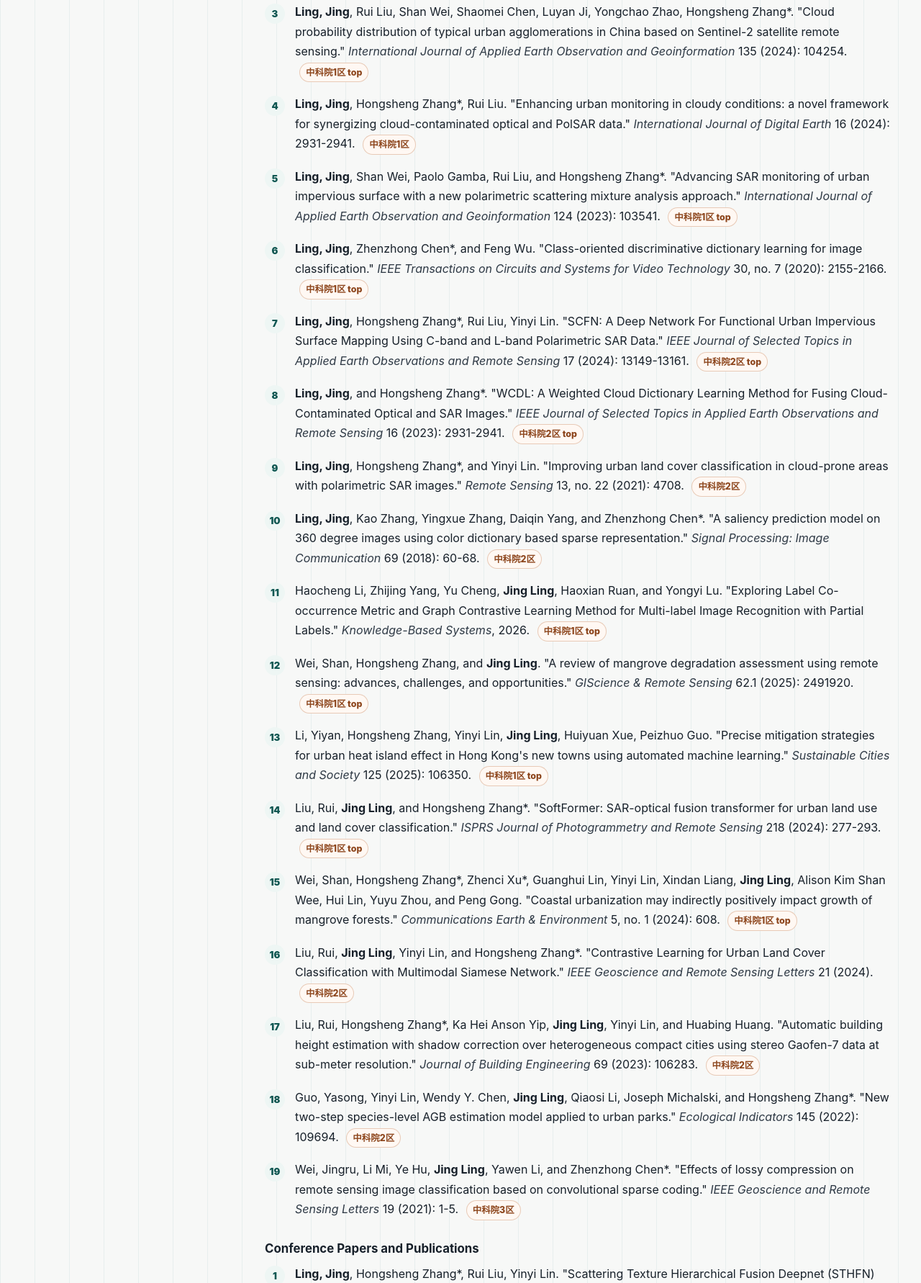
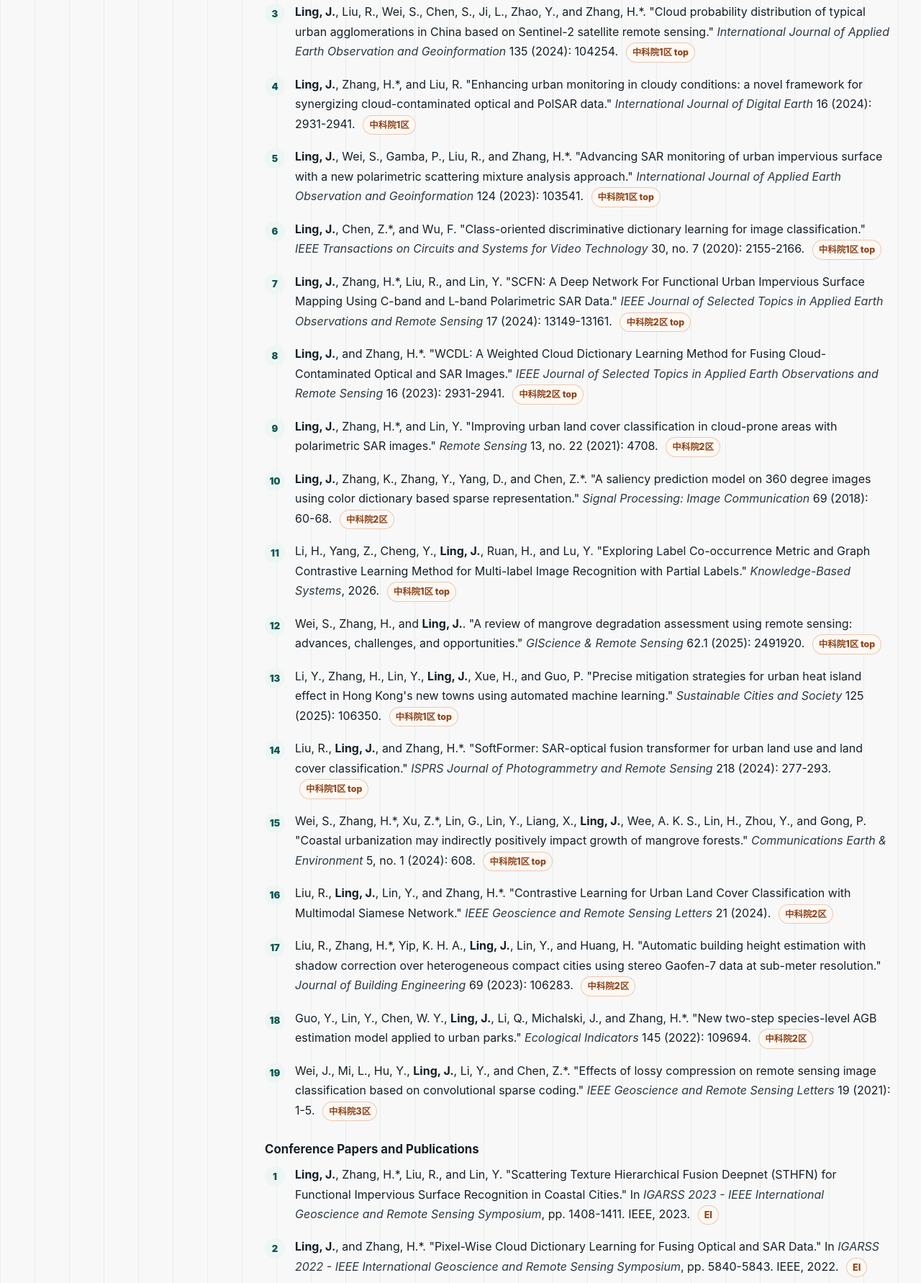
Before and after one commit to JingLING-RS/JingLING-RS.github.io, a plain HTML site: page index.html in a window 1280 px wide. Shown: the part 1581-3363 px from the top of the page at 72% size. Drawn offline with Linux system fonts and the light colour scheme.

Commit message:
Standardize author names across journal and conference publications

```diff
--- a/index.html
+++ b/index.html
@@ -225,109 +225,109 @@
               <span class="tag">中科院1区 top</span>
             </li>
             <li>
-              <strong>Ling, Jing</strong>, Ka Hei Anson Yip, Shan Wei, Ka Ying Sit, Liqun Sun, Qingyan Meng, Na Cong, Jian Lin, Hongsheng Zhang*.
+              <strong>Ling, J.</strong>, Yip, K. H. A., Wei, S., Sit, K. Y., Sun, L., Meng, Q., Cong, N., Lin, J., and Zhang, H.*.
               "Spatial unevenness of rooftop greenness reveals underlying socioeconomic inequality in Hong Kong: A satellite perspective."
               <em>Building and Environment</em> 259 (2024): 111643.
               <span class="tag">中科院1区 top</span>
             </li>
             <li>
-              <strong>Ling, Jing</strong>, Rui Liu, Shan Wei, Shaomei Chen, Luyan Ji, Yongchao Zhao, Hongsheng Zhang*.
+              <strong>Ling, J.</strong>, Liu, R., Wei, S., Chen, S., Ji, L., Zhao, Y., and Zhang, H.*.
               "Cloud probability distribution of typical urban agglomerations in China based on Sentinel-2 satellite remote sensing."
               <em>International Journal of Applied Earth Observation and Geoinformation</em> 135 (2024): 104254.
               <span class="tag">中科院1区 top</span>
             </li>
             <li>
-              <strong>Ling, Jing</strong>, Hongsheng Zhang*, Rui Liu.
+              <strong>Ling, J.</strong>, Zhang, H.*, and Liu, R.
               "Enhancing urban monitoring in cloudy conditions: a novel framework for synergizing cloud-contaminated optical and PolSAR data."
               <em>International Journal of Digital Earth</em> 16 (2024): 2931-2941.
               <span class="tag">中科院1区</span>
             </li>
             <li>
-              <strong>Ling, Jing</strong>, Shan Wei, Paolo Gamba, Rui Liu, and Hongsheng Zhang*.
+              <strong>Ling, J.</strong>, Wei, S., Gamba, P., Liu, R., and Zhang, H.*.
               "Advancing SAR monitoring of urban impervious surface with a new polarimetric scattering mixture analysis approach."
               <em>International Journal of Applied Earth Observation and Geoinformation</em> 124 (2023): 103541.
               <span class="tag">中科院1区 top</span>
             </li>
             <li>
-              <strong>Ling, Jing</strong>, Zhenzhong Chen*, and Feng Wu.
+              <strong>Ling, J.</strong>, Chen, Z.*, and Wu, F.
               "Class-oriented discriminative dictionary learning for image classification."
               <em>IEEE Transactions on Circuits and Systems for Video Technology</em> 30, no. 7 (2020): 2155-2166.
               <span class="tag">中科院1区 top</span>
             </li>
             <li>
-              <strong>Ling, Jing</strong>, Hongsheng Zhang*, Rui Liu, Yinyi Lin.
+              <strong>Ling, J.</strong>, Zhang, H.*, Liu, R., and Lin, Y.
               "SCFN: A Deep Network For Functional Urban Impervious Surface Mapping Using C-band and L-band Polarimetric SAR Data."
               <em>IEEE Journal of Selected Topics in Applied Earth Observations and Remote Sensing</em> 17 (2024): 13149-13161.
               <span class="tag">中科院2区 top</span>
             </li>
             <li>
-              <strong>Ling, Jing</strong>, and Hongsheng Zhang*.
+              <strong>Ling, J.</strong>, and Zhang, H.*.
               "WCDL: A Weighted Cloud Dictionary Learning Method for Fusing Cloud-Contaminated Optical and SAR Images."
               <em>IEEE Journal of Selected Topics in Applied Earth Observations and Remote Sensing</em> 16 (2023): 2931-2941.
               <span class="tag">中科院2区 top</span>
             </li>
             <li>
-              <strong>Ling, Jing</strong>, Hongsheng Zhang*, and Yinyi Lin.
+              <strong>Ling, J.</strong>, Zhang, H.*, and Lin, Y.
               "Improving urban land cover classification in cloud-prone areas with polarimetric SAR images."
               <em>Remote Sensing</em> 13, no. 22 (2021): 4708.
               <span class="tag">中科院2区</span>
             </li>
             <li>
-              <strong>Ling, Jing</strong>, Kao Zhang, Yingxue Zhang, Daiqin Yang, and Zhenzhong Chen*.
+              <strong>Ling, J.</strong>, Zhang, K., Zhang, Y., Yang, D., and Chen, Z.*.
               "A saliency prediction model on 360 degree images using color dictionary based sparse representation."
               <em>Signal Processing: Image Communication</em> 69 (2018): 60-68.
               <span class="tag">中科院2区</span>
             </li>
             <li>
-              Haocheng Li, Zhijing Yang, Yu Cheng, <strong>Jing Ling</strong>, Haoxian Ruan, and Yongyi Lu.
+              Li, H., Yang, Z., Cheng, Y., <strong>Ling, J.</strong>, Ruan, H., and Lu, Y.
               "Exploring Label Co-occurrence Metric and Graph Contrastive Learning Method for Multi-label Image Recognition with Partial Labels."
               <em>Knowledge-Based Systems</em>, 2026.
               <span class="tag">中科院1区 top</span>
             </li>
             <li>
-              Wei, Shan, Hongsheng Zhang, and <strong>Jing Ling</strong>.
+              Wei, S., Zhang, H., and <strong>Ling, J.</strong>.
               "A review of mangrove degradation assessment using remote sensing: advances, challenges, and opportunities."
               <em>GIScience &amp; Remote Sensing</em> 62.1 (2025): 2491920.
               <span class="tag">中科院1区 top</span>
             </li>
             <li>
-              Li, Yiyan, Hongsheng Zhang, Yinyi Lin, <strong>Jing Ling</strong>, Huiyuan Xue, Peizhuo Guo.
+              Li, Y., Zhang, H., Lin, Y., <strong>Ling, J.</strong>, Xue, H., and Guo, P.
               "Precise mitigation strategies for urban heat island effect in Hong Kong's new towns using automated machine learning."
               <em>Sustainable Cities and Society</em> 125 (2025): 106350.
               <span class="tag">中科院1区 top</span>
             </li>
             <li>
-              Liu, Rui, <strong>Jing Ling</strong>, and Hongsheng Zhang*.
+              Liu, R., <strong>Ling, J.</strong>, and Zhang, H.*.
               "SoftFormer: SAR-optical fusion transformer for urban land use and land cover classification."
               <em>ISPRS Journal of Photogrammetry and Remote Sensing</em> 218 (2024): 277-293.
               <span class="tag">中科院1区 top</span>
             </li>
             <li>
-              Wei, Shan, Hongsheng Zhang*, Zhenci Xu*, Guanghui Lin, Yinyi Lin, Xindan Liang, <strong>Jing Ling</strong>, Alison Kim Shan Wee, Hui Lin, Yuyu Zhou, and Peng Gong.
+              Wei, S., Zhang, H.*, Xu, Z.*, Lin, G., Lin, Y., Liang, X., <strong>Ling, J.</strong>, Wee, A. K. S., Lin, H., Zhou, Y., and Gong, P.
               "Coastal urbanization may indirectly positively impact growth of mangrove forests."
               <em>Communications Earth &amp; Environment</em> 5, no. 1 (2024): 608.
               <span class="tag">中科院1区 top</span>
             </li>
             <li>
-              Liu, Rui, <strong>Jing Ling</strong>, Yinyi Lin, and Hongsheng Zhang*.
+              Liu, R., <strong>Ling, J.</strong>, Lin, Y., and Zhang, H.*.
               "Contrastive Learning for Urban Land Cover Classification with Multimodal Siamese Network."
               <em>IEEE Geoscience and Remote Sensing Letters</em> 21 (2024).
               <span class="tag">中科院2区</span>
             </li>
             <li>
-              Liu, Rui, Hongsheng Zhang*, Ka Hei Anson Yip, <strong>Jing Ling</strong>, Yinyi Lin, and Huabing Huang.
+              Liu, R., Zhang, H.*, Yip, K. H. A., <strong>Ling, J.</strong>, Lin, Y., and Huang, H.
               "Automatic building height estimation with shadow correction over heterogeneous compact cities using stereo Gaofen-7 data at sub-meter resolution."
               <em>Journal of Building Engineering</em> 69 (2023): 106283.
               <span class="tag">中科院2区</span>
             </li>
             <li>
-              Guo, Yasong, Yinyi Lin, Wendy Y. Chen, <strong>Jing Ling</strong>, Qiaosi Li, Joseph Michalski, and Hongsheng Zhang*.
+              Guo, Y., Lin, Y., Chen, W. Y., <strong>Ling, J.</strong>, Li, Q., Michalski, J., and Zhang, H.*.
               "New two-step species-level AGB estimation model applied to urban parks."
               <em>Ecological Indicators</em> 145 (2022): 109694.
               <span class="tag">中科院2区</span>
             </li>
             <li>
-              Wei, Jingru, Li Mi, Ye Hu, <strong>Jing Ling</strong>, Yawen Li, and Zhenzhong Chen*.
+              Wei, J., Mi, L., Hu, Y., <strong>Ling, J.</strong>, Li, Y., and Chen, Z.*.
               "Effects of lossy compression on remote sensing image classification based on convolutional sparse coding."
               <em>IEEE Geoscience and Remote Sensing Letters</em> 19 (2021): 1-5.
               <span class="tag">中科院3区</span>
@@ -337,19 +337,19 @@
           <h3>Conference Papers and Publications</h3>
           <ol class="publication-list">
             <li>
-              <strong>Ling, Jing</strong>, Hongsheng Zhang*, Rui Liu, Yinyi Lin.
+              <strong>Ling, J.</strong>, Zhang, H.*, Liu, R., and Lin, Y.
               "Scattering Texture Hierarchical Fusion Deepnet (STHFN) for Functional Impervious Surface Recognition in Coastal Cities."
               In <em>IGARSS 2023 - IEEE International Geoscience and Remote Sensing Symposium</em>, pp. 1408-1411. IEEE, 2023.
               <span class="tag">EI</span>
             </li>
             <li>
-              <strong>Ling, Jing</strong>, and Hongsheng Zhang*.
+              <strong>Ling, J.</strong>, and Zhang, H.*.
               "Pixel-Wise Cloud Dictionary Learning for Fusing Optical and SAR Data."
               In <em>IGARSS 2022 - IEEE International Geoscience and Remote Sensing Symposium</em>, pp. 5840-5843. IEEE, 2022.
               <span class="tag">EI</span>
             </li>
             <li>
-              Liu, Rui, Hongsheng Zhang*, and <strong>Jing Ling</strong>.
+              Liu, R., Zhang, H.*, and <strong>Ling, J.</strong>.
               "Hybrid Transformer Networks for Urban Land Use Classification from Optical and SAR Images."
               In <em>IGARSS 2022 - IEEE International Geoscience and Remote Sensing Symposium</em>, pp. 707-710. IEEE, 2022.
               <span class="tag">EI</span>
```
